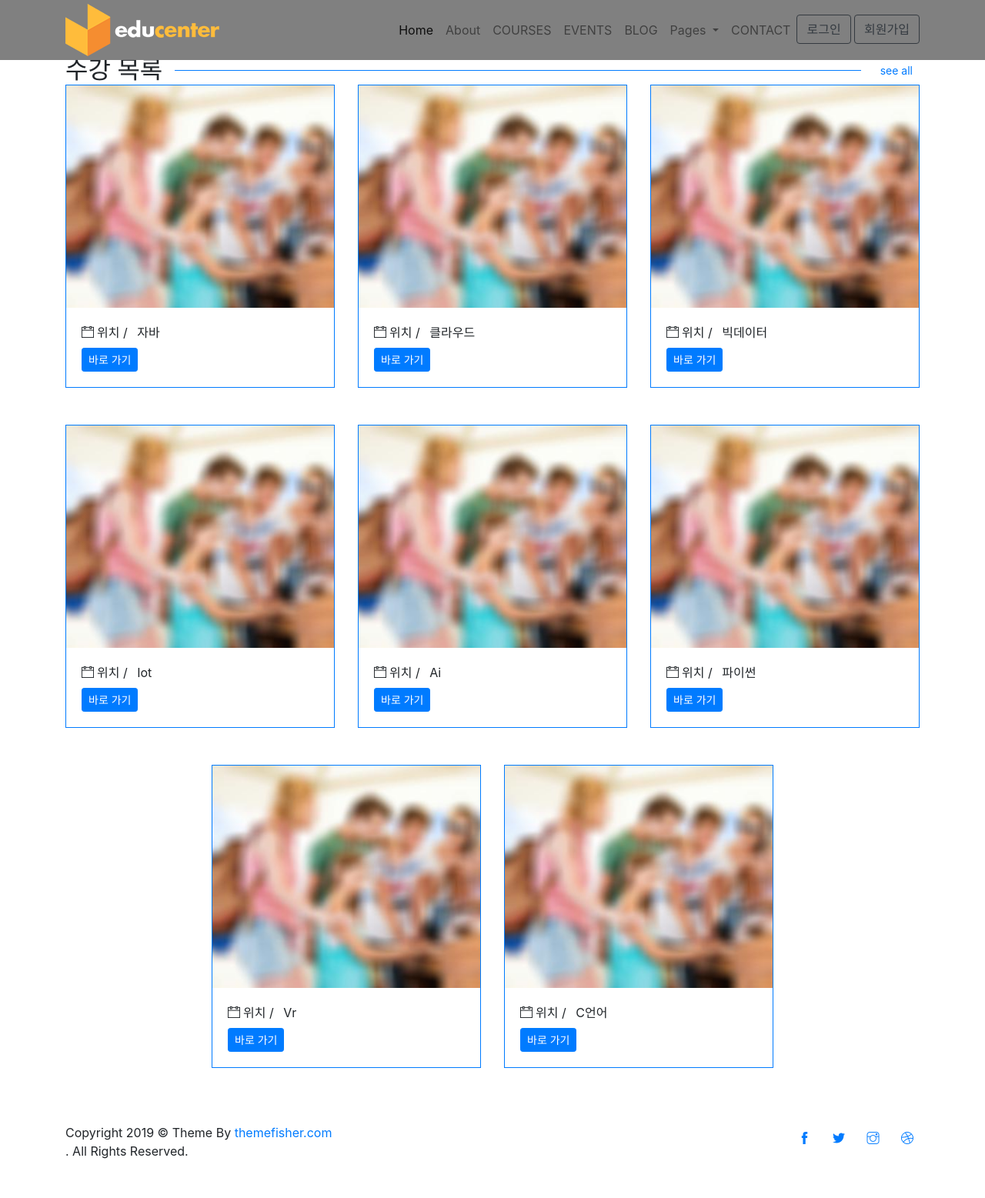
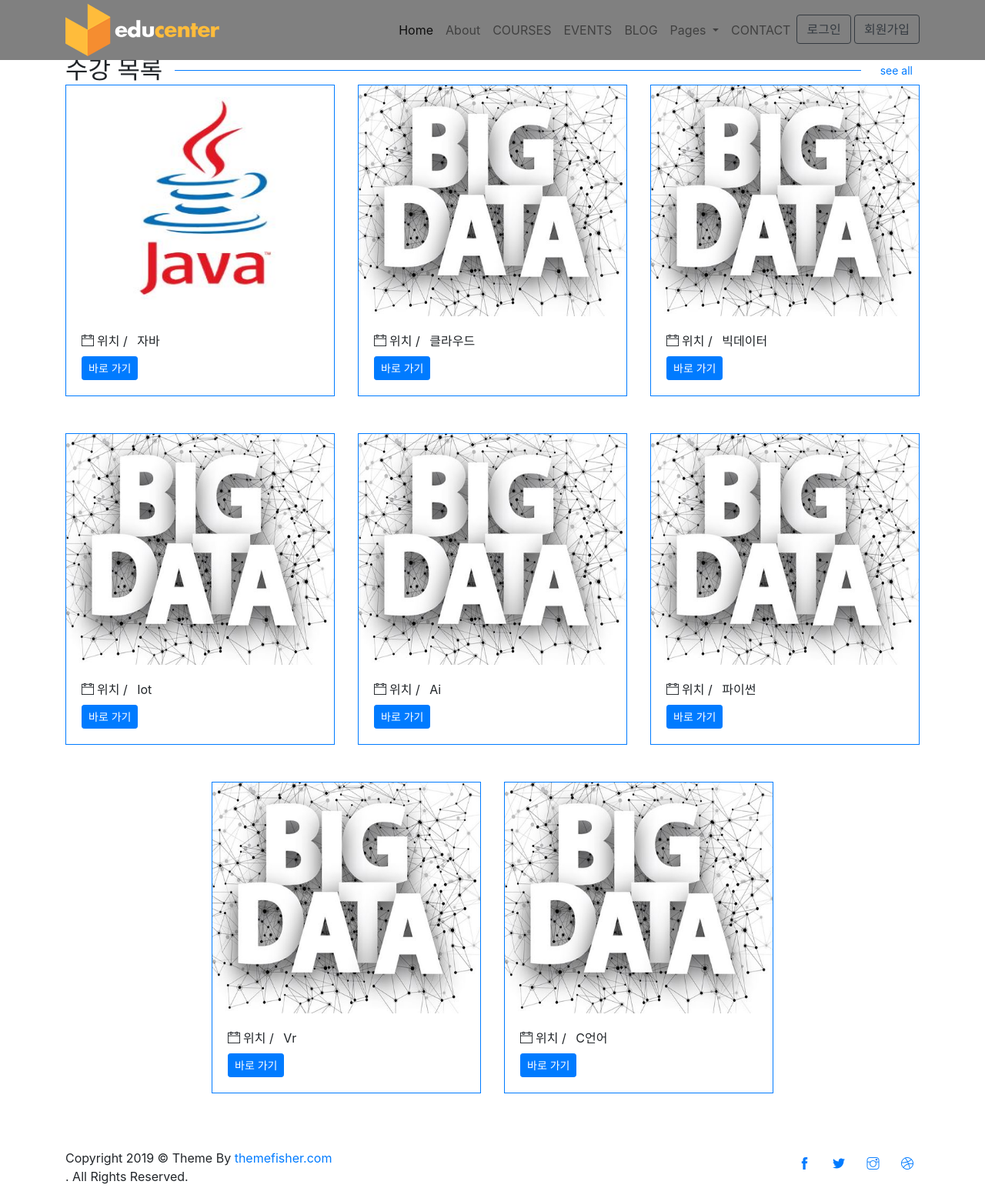
Before and after one commit to Hwang-Sungmin/PythonProject, a Django app: page /window/window/ in a window 1280 px wide. Shown: the top 1557 px of the page at 77% size. Before the commit the page ends 1506 px from the top, so only its background shows below. Run offline with Django 3.2, Linux system fonts and the light colour scheme; some libraries are stand-ins or nearby versions.

Commit message:
add image

```diff
--- a/window/templates/window/index.html
+++ b/window/templates/window/index.html
@@ -196,7 +196,13 @@
         {% for topic in title %}
         <div class="col-lg-4 col-sm-6 mb-5 item">
           <div class="card p-0 border-primary rounded-0 hover-shadow">
-            <img class="card-img-top rounded-0" src= "{% static 'images/courses/course-1.jpg' %}" alt="course thumb">
+            {% if topic.title == '자바' %}
+            <img class="card-img-top rounded-0" src= "{% static 'images/courses/java.jpg' %}" width="300" height="300" alt="course thumb">
+
+            {% else %}
+            <img class="card-img-top rounded-0" src= "{% static 'images/courses/big.jpg' %}"  width="300" height="300" alt="course thumb">
+
+            {% endif %}
             <div class="card-body">
               <ul class="list-inline mb-2">
                 <li class="list-inline-item"><i class="ti-calendar mr-1 text-color"></i>위치   /</li>
```
Also changed, not shown: window/templates/window/example.html (+15 -0 lines), window/templates/window/java.html (+6 -2 lines), window/static/images/courses/AI.JPG (added), window/static/images/courses/C.JPG (added), window/static/images/courses/IOT.JPG (added), window/static/images/courses/VR.JPG (added), window/static/images/courses/big.JPG (added), window/static/images/courses/cloud.JPG (added), window/static/images/courses/course-1.jpg (deleted), window/static/images/courses/course-2.jpg (deleted), window/static/images/courses/course-3.jpg (deleted), window/static/images/courses/course-4.jpg (deleted), window/static/images/courses/course-5.jpg (deleted), window/static/images/courses/course-6.jpg (deleted), 3 more files.
